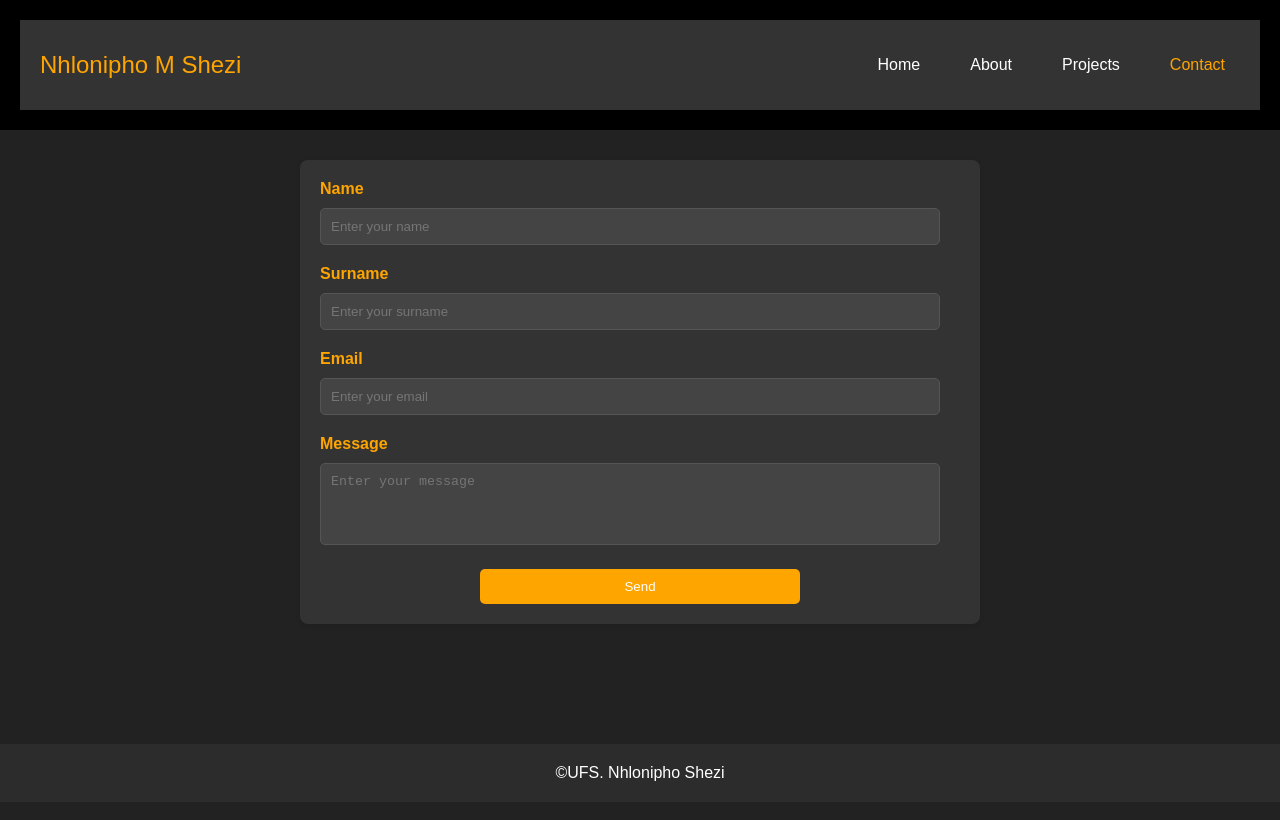
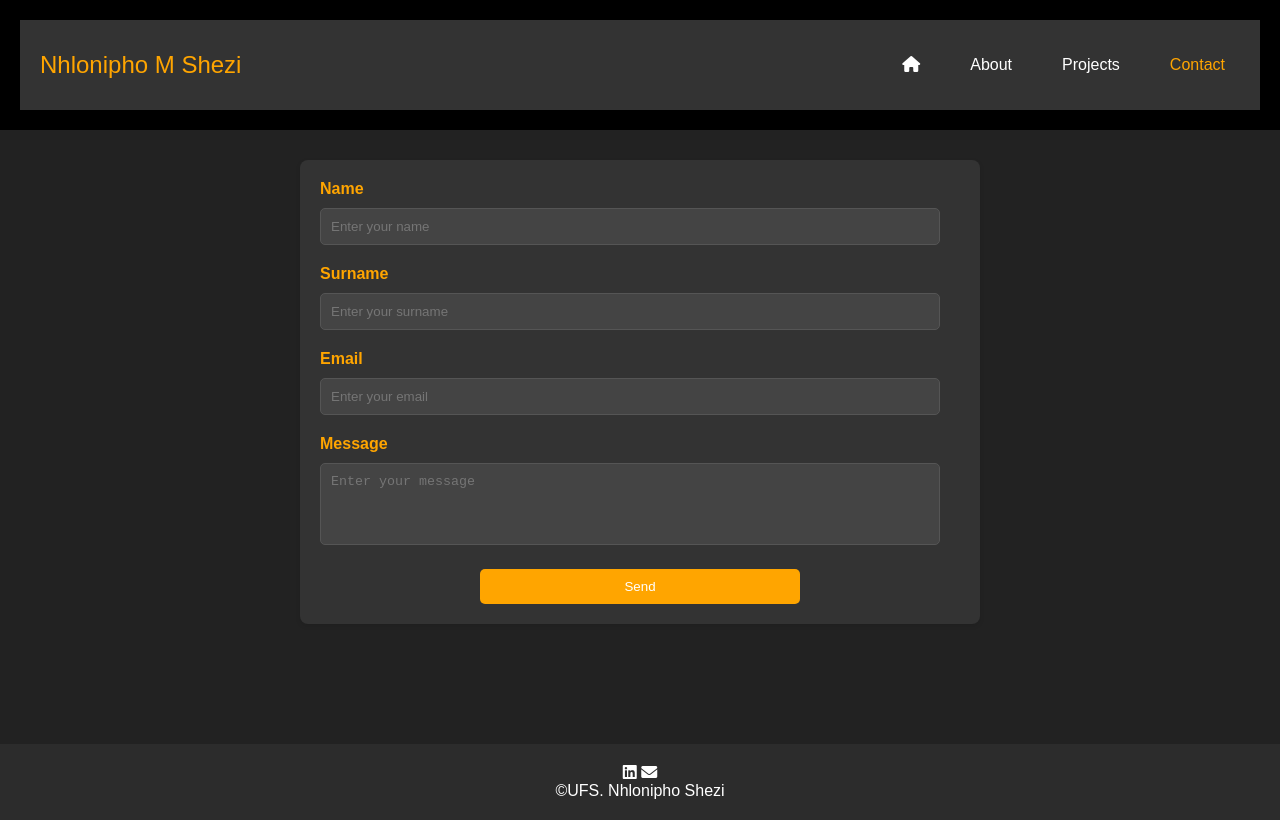
Before and after one commit to MfanaShezi/portfolio-website, a plain HTML site: page contact.html in a window 1280 px wide. Drawn offline with Linux system fonts and the light colour scheme.

Commit message:
icons added

```diff
--- a/contact.html
+++ b/contact.html
@@ -5,14 +5,16 @@
     <meta name="viewport" content="width=device-width, initial-scale=1.0">
     <link rel="stylesheet" href="styles/index.css">
     <link rel="stylesheet" href="styles/contact.css" />
-    <title>Document</title>
+    <link rel="stylesheet" href="https://cdnjs.cloudflare.com/ajax/libs/font-awesome/6.0.0-beta3/css/all.min.css">
+    <title>Nhlonipho Shezi</title>
+     <link rel="icon" href="styles/images/shezi.png">
 </head>
 <body>
     <header>
         <nav>
           <section class="logo">Nhlonipho M Shezi</section>
           <ul class="nav-links">
-            <li ><a href="index.html">Home</a></li>
+            <li ><a href="index.html"><i class="fas fa-home"></i></a></li>
             <li><a href="about.html">About</a></li>
             <li><a href="project.html">Projects</a></li>
             <li><a  id="current" href="#contact">Contact</a></li>
@@ -38,6 +40,10 @@
         </form>
      </main>
      <footer>
+      <p>
+        <a href="https://www.linkedin.com/in/nhloniphoshezi" target="_blank"><i class="fab fa-linkedin"></i></i></a>
+        <a href="mailto:2020227209@ufs4life.ac.za"> <i class="fas fa-envelope"></i></a>
+      </p>
         <p>&copy;UFS. Nhlonipho Shezi</p>
       </footer>
 </body>
--- a/styles/about.css
+++ b/styles/about.css
@@ -195,7 +195,9 @@ button:hover, .btn:hover {
     color: #777;
 }
 
-
+footer p a{
+    color: #fff;
+}
 /* Responsive Design  styling */
 @media (max-width: 768px) {
     .content {
--- a/styles/contact.css
+++ b/styles/contact.css
@@ -106,6 +106,9 @@ footer {
     background-color: #2c2c2c;
     color: #fff;
 }
+footer p a{
+    color: #fff;
+}
 
 /* smaller screen size  styling */
 @media (max-width: 768px) {
--- a/styles/index.css
+++ b/styles/index.css
@@ -158,7 +158,9 @@
     margin: 0;
   }
 
-
+  footer p a{
+    color: #fff;
+}
   /* smaller screen size  styling */
   @media (max-width: 768px) {
     .main h1 {
--- a/styles/projects.css
+++ b/styles/projects.css
@@ -111,7 +111,9 @@ footer {
     background-color: #2c2c2c;
     color: #fff;
 }
-
+footer p a{
+    color: #fff;
+}
 @media (max-width: 768px) {
     nav {
         flex-direction: column;
```
Also changed, not shown: about.html (+8 -2 lines), index.html (+7 -1 lines), project.html (+7 -1 lines).
